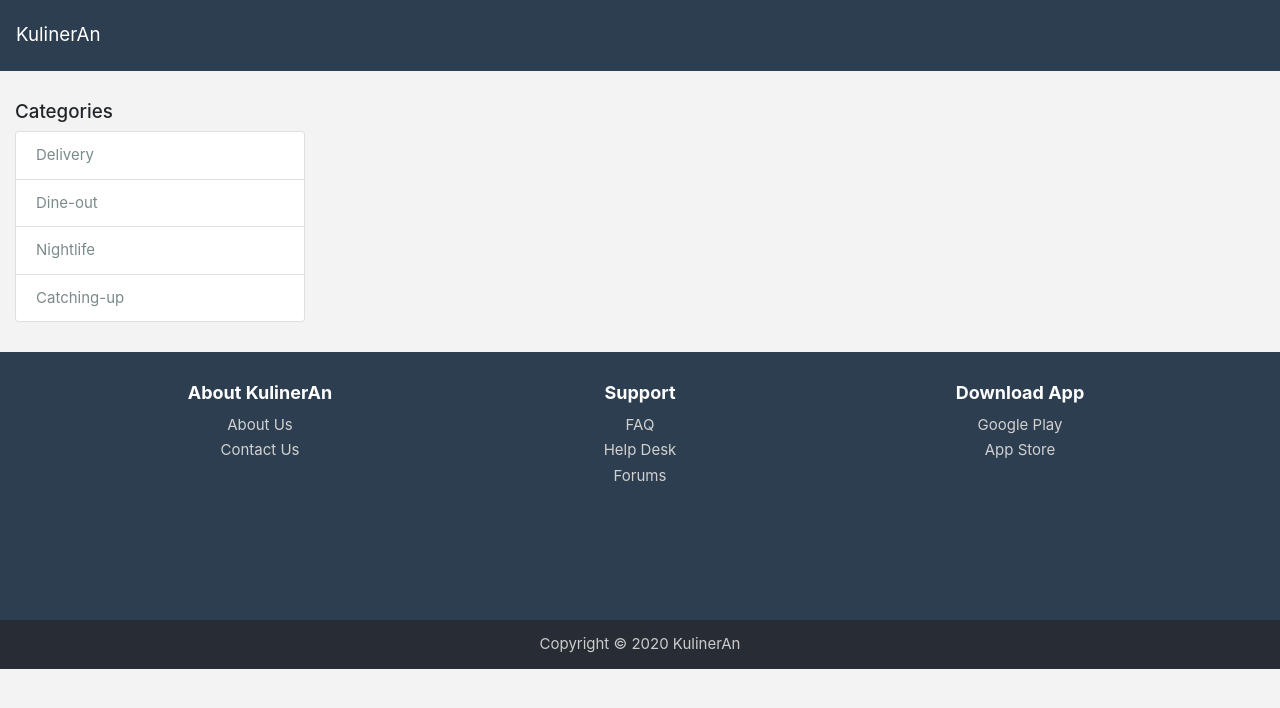
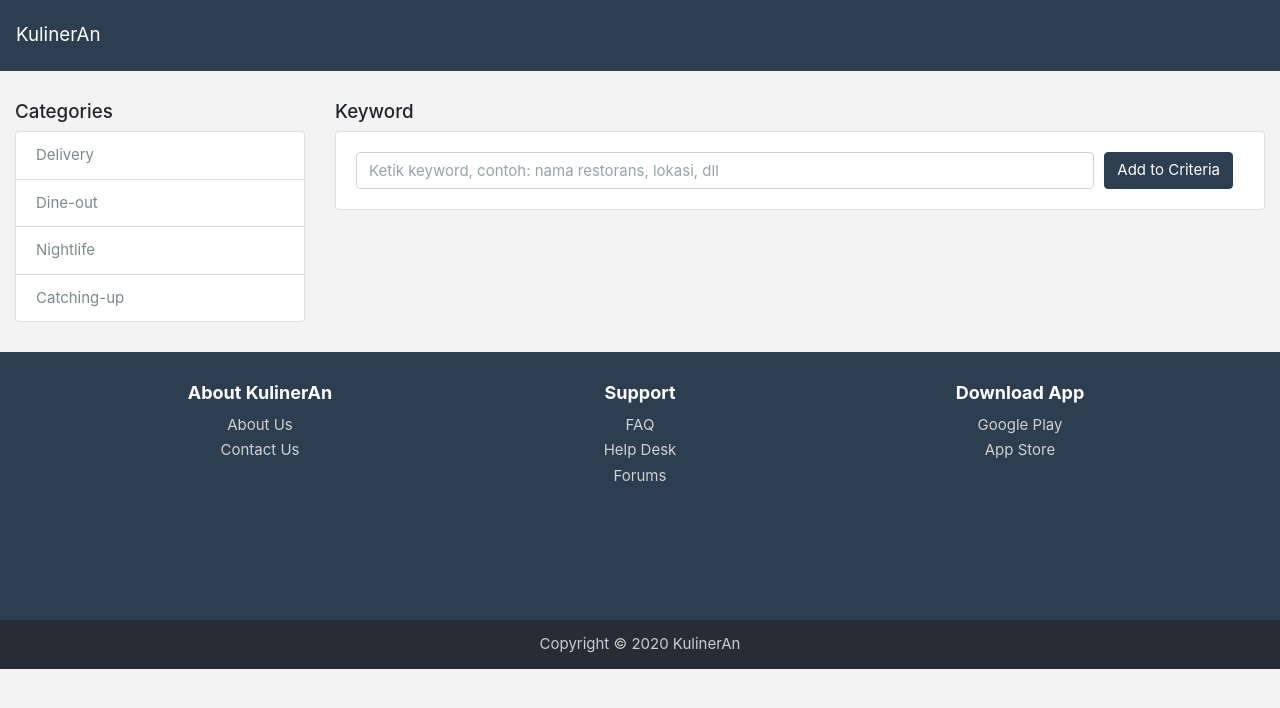
Before and after one commit to wildenali/react-food_web_app, a React (Create React App) app: page /city/1 in a window 1280 px wide. Shown: the top 708 px of the page. Built offline with nearby package versions, Linux system fonts and the light colour scheme; no server answers; some icons are missing.

Commit message:
Menambahkan kotak pencarian dan buttonnya sekalian

```diff
--- a/src/pages/City.js
+++ b/src/pages/City.js
@@ -38,7 +38,8 @@
     this.state = {
       city: null,
       categories: null,
-      categorySelected: null
+      categorySelected: null,
+      keyword: ''
     }
 
   }
@@ -69,6 +70,10 @@
 
   categoryClickHandler = (category) => {
     this.setState({ categorySelected: category })
+  }
+
+  changeKeywordHandler = (event) => {
+    this.setState({ keyword: event.target.value })
   }
 
   componentDidMount () {
@@ -102,6 +107,32 @@
               categoryClickHandler={(category) => this.categoryClickHandler(category)}
             />
           </div>
+          <div className="col">
+            <h5>Keyword</h5>
+            <div className="card">
+              <div className="card-body">
+                <div className="form-row">
+                  <div className="col-10">
+                    <input
+                      className="form-control"
+                      type="text"
+                      placeholder="Ketik keyword, contoh: nama restorans, lokasi, dll"
+                      value={this.state.keyword}
+                      onChange={this.changeKeywordHandler}
+                    />
+                  </div>
+                  <div className="col">
+                    <button
+                      className="btn btn-primary"
+                      type="button"
+                    >
+                      Add to Criteria
+                    </button>
+                  </div>
+                </div>
+              </div>
+            </div>
+          </div>
         </div>
       </div>
     )
```
